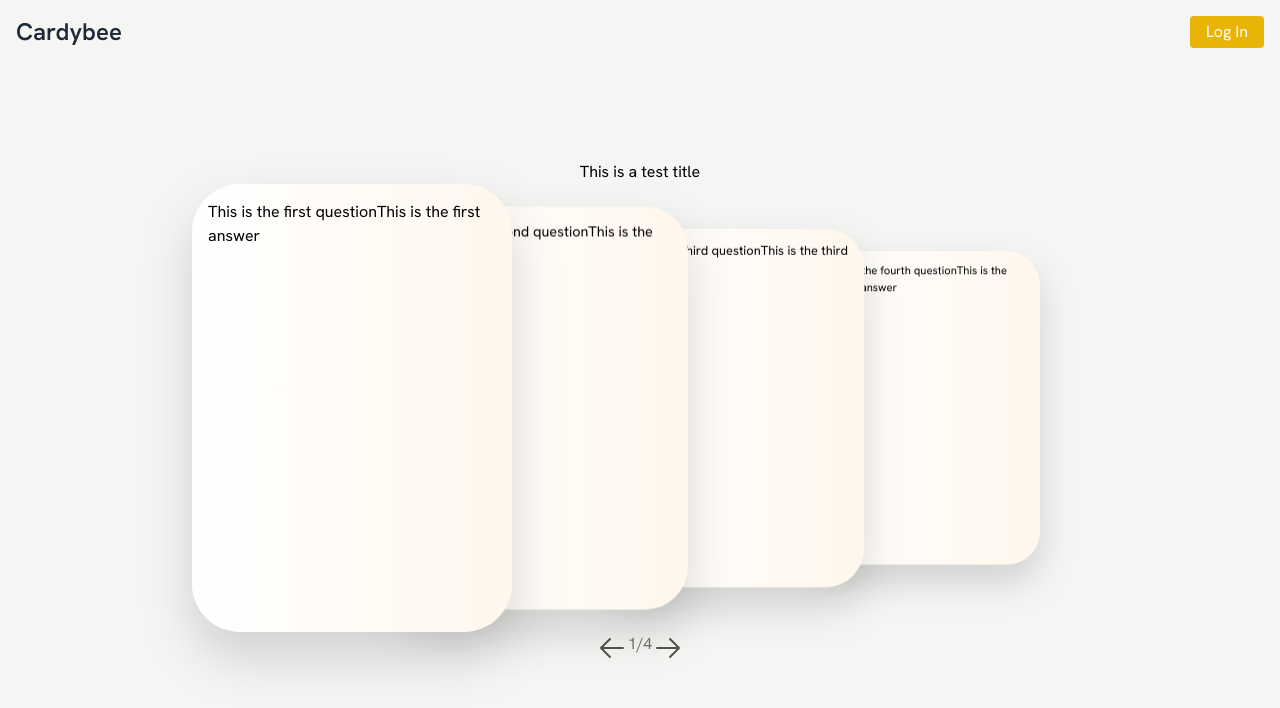
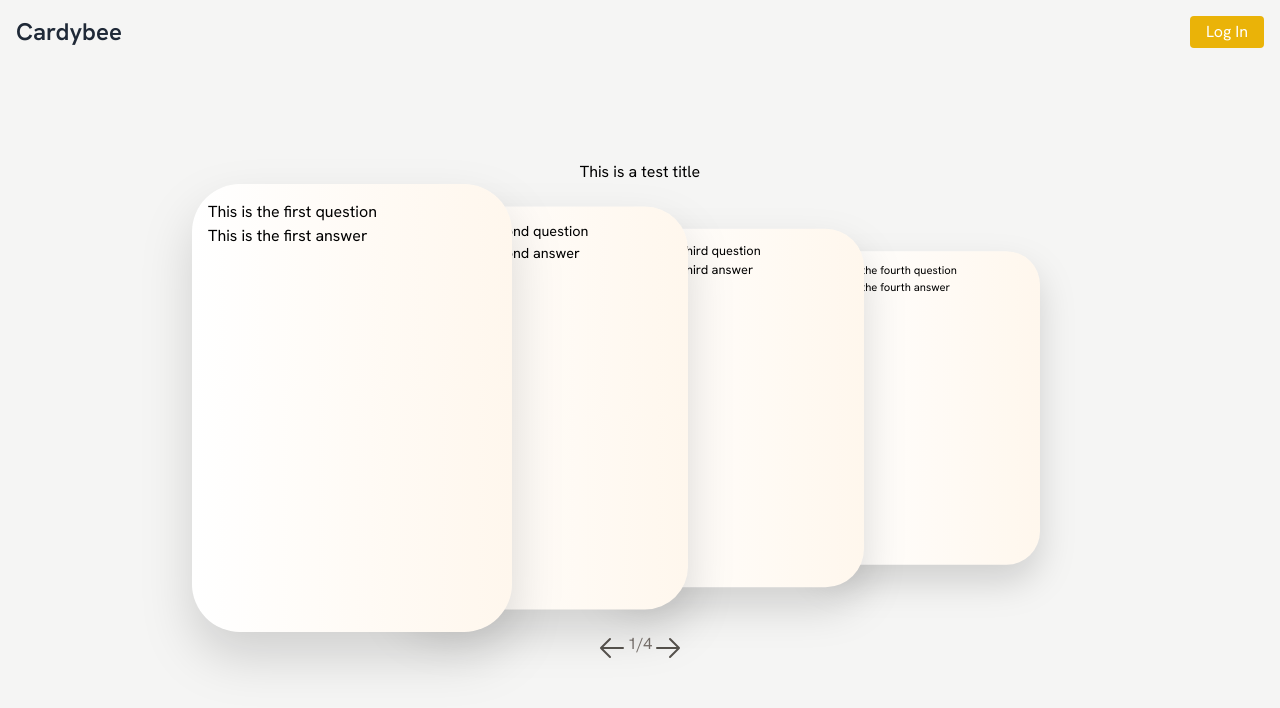
Before and after one commit to philipmuller/cardify, a Next.js app: page /deck in a window 1280 px wide. Shown: the top 708 px of the page. Built offline with nearby package versions, Linux system fonts and the light colour scheme.

Commit message:
add card component

```diff
--- a/app/deck/components/card-browser.tsx
+++ b/app/deck/components/card-browser.tsx
@@ -4,6 +4,7 @@ import { motion } from "framer-motion";
 import { useEffect, useState } from "react";
 import { Card, Deck, DeckCreatorService } from "../card-model";
 import { ArrowLeft, ArrowRight } from "@phosphor-icons/react";
+import CardComponent from "./card-component";
 
 export default function CardBrowser({ cards }: { cards: Card[]}) {
 
@@ -32,11 +33,9 @@ export default function CardBrowser({ cards }: { cards: Card[]}) {
                 return (
                 <motion.div
                 key={idx}
-                className={`bg-gradient-to-r from-white to-orange-50 bg-cover rounded-5xl w-100 h-130 text-black drop-shadow-2xl p-4`}
                 whileInView={{ zIndex: calculateZ(idx), scale: calculateScale(idx)}}
                 transition={{ type: "spring", stiffness: 100, damping: 10, duration: 0.1}}>
-                    {card.front}
-                    {card.back}
+                    <CardComponent card={card}/>
                 </motion.div>
                 );
             })}
--- /dev/null
+++ b/app/deck/components/card-component.tsx
@@ -0,0 +1,17 @@
+"use client"
+
+import { motion } from "framer-motion";
+import { Card } from "../card-model";
+
+export default function CardComponent({ card }: { card: Card}) {
+    return (
+        <motion.div
+        className={`bg-gradient-to-r from-white to-orange-50 bg-cover rounded-5xl w-100 h-130 text-black drop-shadow-2xl p-4`}
+        whileTap={{ scale: 0.9 }} //adjust things here to make it look like a card flip
+        transition={{ type: "spring", stiffness: 100, damping: 10, duration: 0.1}}>
+            <p>{card.front}</p>
+            <p>{card.back}</p>
+        </motion.div>
+    );
+
+}
```
